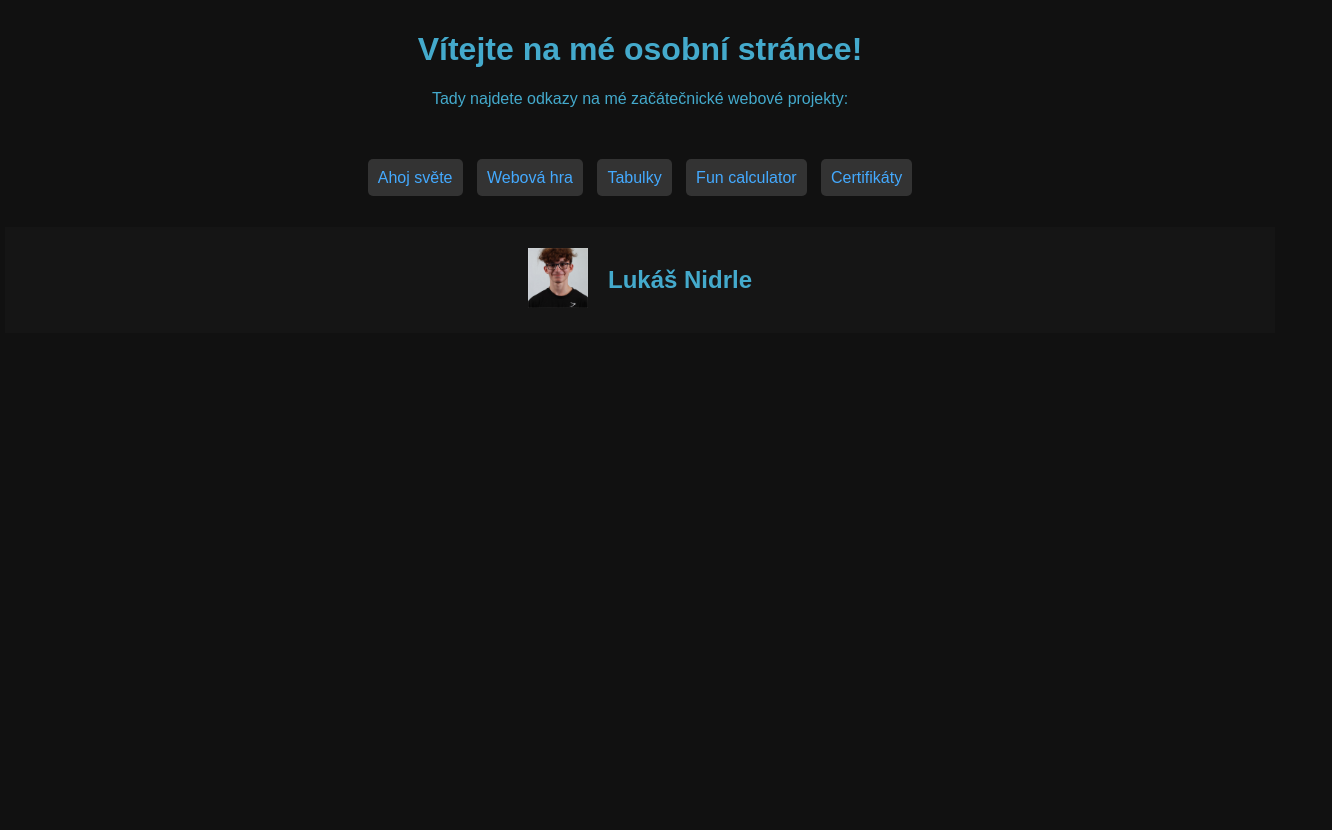
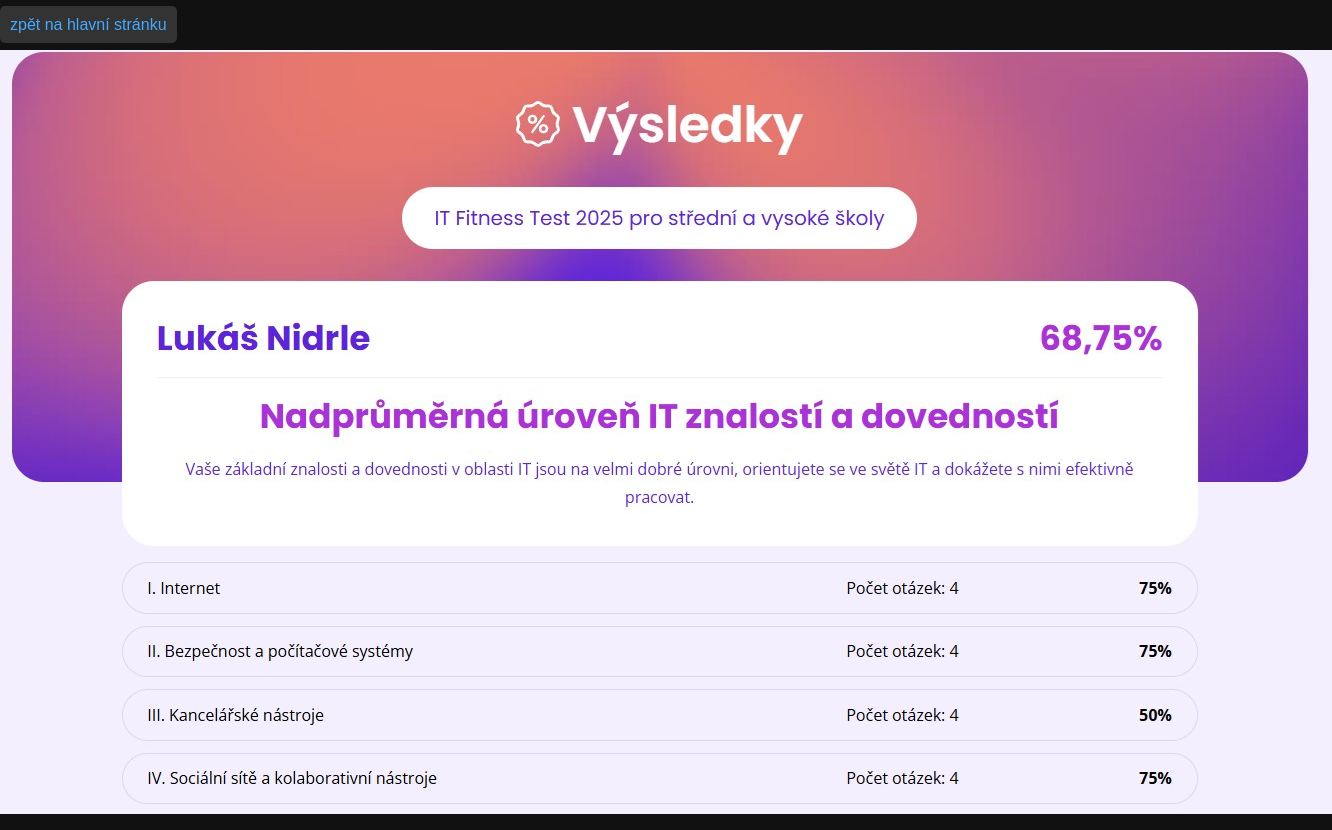
Before and after one commit to Lukas-Nidrle/novy-web, a plain HTML site: page index.html in a window 1280 px wide. Shown: the whole page, 1332 px wide, since content can reach past the window. Before the commit the page ends 800 px from the top, so only its background shows below. Drawn offline with Linux system fonts and the light colour scheme.

Commit message:
Certifikáty

```diff
--- a/index.html
+++ b/index.html
@@ -1,30 +1,17 @@
 <!DOCTYPE html>
 <html lang="cs">
+    <p>
+        <a href="../index.html">zpět na hlavní stránku</a>
+    </p>
 <head>
     <meta charset="UTF-8">
     <meta name="viewport" content="width=device-width, initial-scale=1.0">
     <title>portfolio_Nidrle</title>
-    <link rel="stylesheet" href="./dark.css">
+    <link rel="stylesheet" href="../dark.css">
 </head>
 <body>
-    <header>
-        <h1>Vítejte na mé osobní stránce!</h1>
-        <p>Tady najdete odkazy na mé začátečnické webové projekty:</p>
-    </header>
-    <nav>
-        <ul>
-            <li><a href="ahojsvete/index.html">Ahoj světe</a></li>
-            <li><a href="webgame/index.html">Webová hra</a></li>
-            <li><a href="Tabulky/index.html">Tabulky</a></li>
-            <li><a href="https://github.com/pslib-cz/2024-e2a-fun-calculator-Lukas-Nidrle/">Fun calculator</a></li>
-            <li><a href="">Certifikáty</a></li>
+    <p>
+        <img src="fitnes test.jpg" alt="fotka" style="display: block; margin: 0 auto;">
+    </p>
 
-        </ul>
-    </nav>
-    <footer>
-        <p>
-            <img src="./Lukas/Downloads/Lukáš Nidrle.jpg" alt="fotka" style="width: 60px; margin-right: 20px;">
-        </p>
-        <h2>Lukáš Nidrle</h2>
-    </footer>
 </body>
```
Also changed, not shown: fitnes test.jpg (added).
